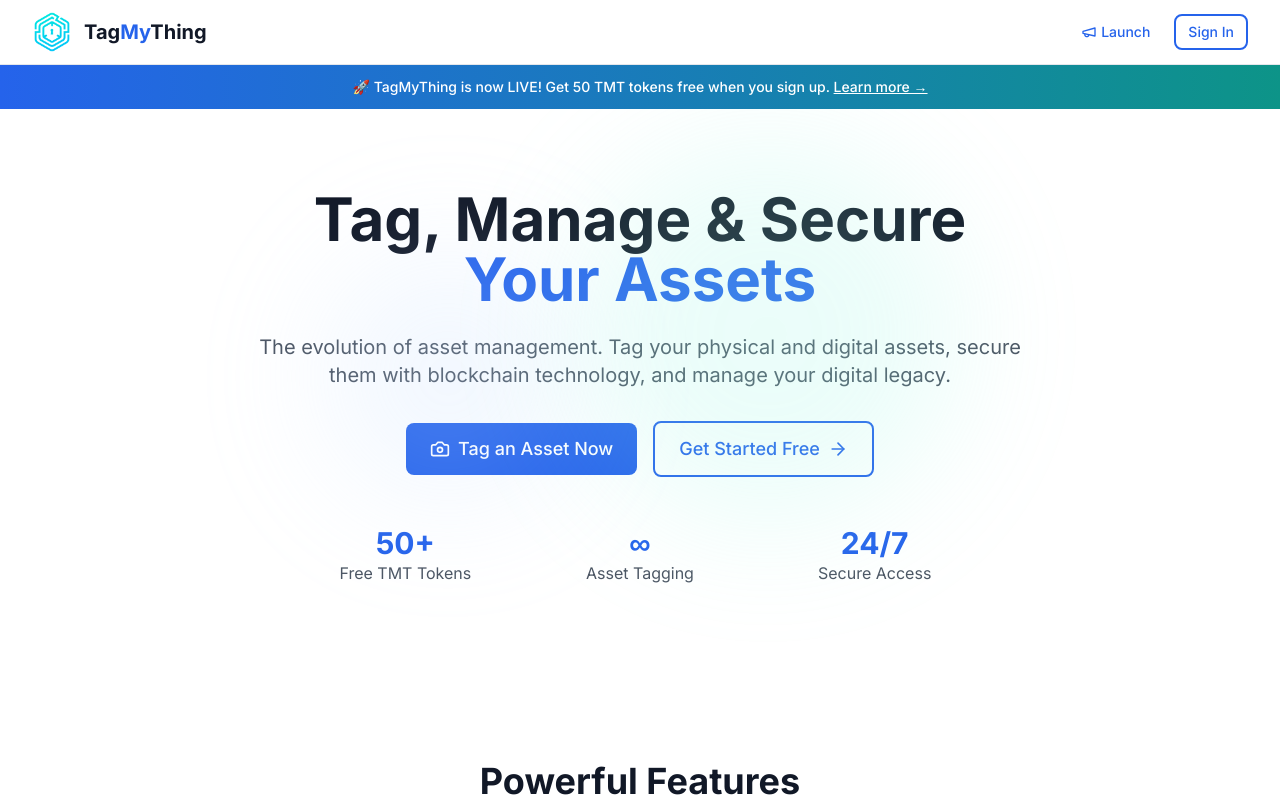
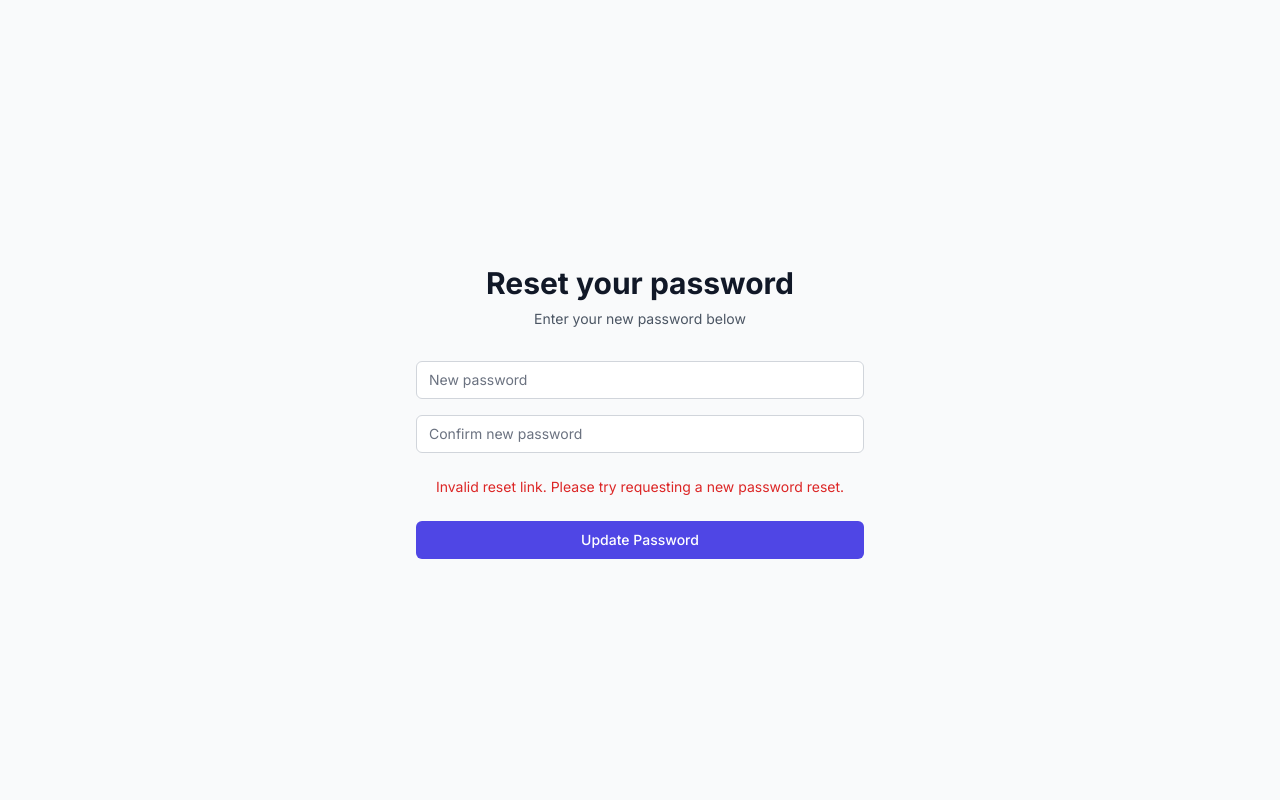
Before and after one commit to marshallepie/tag-my-thing, a React (Vite) app: page /reset-password in a window 1280 px wide. Before the commit this address led to /. Shown: the top 800 px of the page. Built offline with nearby package versions, Linux system fonts and the light colour scheme; no server answers.

Commit message:
Add Forgot Password and Reset Password pages; update routing in App

```diff
--- a/src/App.tsx
+++ b/src/App.tsx
@@ -4,6 +4,9 @@
 import { ProtectedRoute } from './components/auth/ProtectedRoute';
 import { ScrollToTop } from './components/layout/ScrollToTop';
 import { AuthCallback } from './pages/AuthCallback';
+import ForgotPassword from './pages/ForgotPassword';
+import ResetPassword from './pages/ResetPassword';
+
 
 // Lazy load all page components for better performance
 const Auth = React.lazy(() => import('./pages/Auth').then(module => ({ default: module.default || module.Auth })));
@@ -104,6 +107,9 @@
           <Route path="/business-auth" element={<Auth />} />
           <Route path="/influencer-signup" element={<InfluencerAuth />} />
           <Route path="/auth/callback" element={<AuthCallback />} />
+
+          <Route path="/forgot-password" element={<ForgotPassword />} />
+          <Route path="/reset-password" element={<ResetPassword />} />
 
           {/* Legal Pages */}
           <Route path="/privacy-policy" element={<PrivacyPolicy />} />
--- a/src/pages/Auth.tsx
+++ b/src/pages/Auth.tsx
@@ -1,5 +1,5 @@
 import React, { useState, useEffect } from 'react';
-import { Navigate, useNavigate, useLocation } from 'react-router-dom';
+import { Navigate, useNavigate, useLocation, Link } from 'react-router-dom';
 import { motion } from 'framer-motion';
 import { Building, Crown, Shield } from 'lucide-react';
 import { AuthForm } from '../components/auth/AuthForm';
@@ -260,6 +260,15 @@
         </motion.div>
       </div>
 
+      <div className="text-center mt-4">
+        <Link
+          to="/forgot-password"
+          className="text-indigo-600 hover:text-indigo-500 text-sm"
+        >
+          Forgot your password?
+        </Link>
+      </div>
+
       {/* Footer note for unified system */}
       {mode === 'signup' && !nokInviteEmail && (
         <motion.div
--- /dev/null
+++ b/src/pages/ForgotPassword.tsx
@@ -0,0 +1,100 @@
+import React, { useState } from 'react';
+import { supabase } from '../lib/supabase'; // Adjust path as needed
+import { Link } from 'react-router-dom';
+
+const ForgotPassword: React.FC = () => {
+  const [email, setEmail] = useState('');
+  const [loading, setLoading] = useState(false);
+  const [message, setMessage] = useState('');
+  const [error, setError] = useState('');
+
+  const handleSubmit = async (e: React.FormEvent<HTMLFormElement>): Promise<void> => {
+    e.preventDefault();
+    setLoading(true);
+    setError('');
+    setMessage('');
+
+    try {
+      const { error } = await supabase.auth.resetPasswordForEmail(email, {
+        redirectTo: `${window.location.origin}/reset-password`,
+      });
+
+      if (error) throw error;
+
+      setMessage('Check your email for the password reset link!');
+      setEmail(''); // Clear the form
+    } catch (error) {
+      setError(error.message);
+    } finally {
+      setLoading(false);
+    }
+  };
+
+  return (
+    <div className="min-h-screen flex items-center justify-center bg-gray-50 py-12 px-4 sm:px-6 lg:px-8">
+      <div className="max-w-md w-full space-y-8">
+        <div>
+          <h2 className="mt-6 text-center text-3xl font-extrabold text-gray-900">
+            Forgot your password?
+          </h2>
+          <p className="mt-2 text-center text-sm text-gray-600">
+            Enter your email address and we'll send you a link to reset your password.
+          </p>
+        </div>
+
+        <form className="mt-8 space-y-6" onSubmit={handleSubmit}>
+          <div>
+            <label htmlFor="email" className="sr-only">
+              Email address
+            </label>
+            <input
+              id="email"
+              name="email"
+              type="email"
+              autoComplete="email"
+              required
+              className="appearance-none rounded-md relative block w-full px-3 py-2 border border-gray-300 placeholder-gray-500 text-gray-900 focus:outline-none focus:ring-indigo-500 focus:border-indigo-500 focus:z-10 sm:text-sm"
+              placeholder="Email address"
+              value={email}
+              onChange={(e: React.ChangeEvent<HTMLInputElement>) => setEmail(e.target.value)}
+              disabled={loading}
+            />
+          </div>
+
+          {error && (
+            <div className="text-red-600 text-sm text-center">
+              {error}
+            </div>
+          )}
+
+          {message && (
+            <div className="text-green-600 text-sm text-center">
+              {message}
+            </div>
+          )}
+
+          <div>
+            <button
+              type="submit"
+              disabled={loading}
+              className="group relative w-full flex justify-center py-2 px-4 border border-transparent text-sm font-medium rounded-md text-white bg-indigo-600 hover:bg-indigo-700 focus:outline-none focus:ring-2 focus:ring-offset-2 focus:ring-indigo-500 disabled:opacity-50 disabled:cursor-not-allowed"
+            >
+              {loading ? 'Sending...' : 'Send Reset Link'}
+            </button>
+          </div>
+
+          <div className="text-center">
+            <Link
+              to="/login"
+              className="text-indigo-600 hover:text-indigo-500 text-sm"
+            >
+              Back to Login
+            </Link>
+          </div>
+        </form>
+      </div>
+    </div>
+  );
+};
+
+export default ForgotPassword;
--- /dev/null
+++ b/src/pages/ResetPassword.tsx
@@ -0,0 +1,137 @@
+import React, { useState, useEffect } from 'react';
+import { useNavigate, useSearchParams } from 'react-router-dom';
+import { supabase } from '../lib/supabase'; // Adjust path as needed
+
+const ResetPassword: React.FC = () => {
+  const [password, setPassword] = useState('');
+  const [confirmPassword, setConfirmPassword] = useState('');
+  const [loading, setLoading] = useState(false);
+  const [error, setError] = useState('');
+  const [searchParams] = useSearchParams();
+  const navigate = useNavigate();
+
+  useEffect(() => {
+    // Check if we have the necessary tokens in the URL
+    const accessToken = searchParams.get('access_token');
+    const refreshToken = searchParams.get('refresh_token');
+
+    if (!accessToken || !refreshToken) {
+      setError('Invalid reset link. Please try requesting a new password reset.');
+      return;
+    }
+
+    // Set the session with the tokens from the URL
+    supabase.auth.setSession({
+      access_token: accessToken,
+      refresh_token: refreshToken,
+    });
+  }, [searchParams]);
+
+  const handleSubmit = async (e: React.FormEvent<HTMLFormElement>): Promise<void> => {
+    e.preventDefault();
+    setError('');
+
+    // Validate passwords match
+    if (password !== confirmPassword) {
+      setError('Passwords do not match');
+      return;
+    }
+
+    // Validate password strength (adjust as needed)
+    if (password.length < 6) {
+      setError('Password must be at least 6 characters long');
+      return;
+    }
+
+    setLoading(true);
+
+    try {
+      const { error } = await supabase.auth.updateUser({
+        password: password
+      });
+
+      if (error) throw error;
+
+      // Success! Redirect to login
+      alert('Password updated successfully! Please log in with your new password.');
+      navigate('/login');
+    } catch (error) {
+      setError(error.message);
+    } finally {
+      setLoading(false);
+    }
+  };
+
+  return (
+    <div className="min-h-screen flex items-center justify-center bg-gray-50 py-12 px-4 sm:px-6 lg:px-8">
+      <div className="max-w-md w-full space-y-8">
+        <div>
+          <h2 className="mt-6 text-center text-3xl font-extrabold text-gray-900">
+            Reset your password
+          </h2>
+          <p className="mt-2 text-center text-sm text-gray-600">
+            Enter your new password below
+          </p>
+        </div>
+
+        <form className="mt-8 space-y-6" onSubmit={handleSubmit}>
+          <div className="space-y-4">
+            <div>
+              <label htmlFor="password" className="sr-only">
+                New Password
+              </label>
+              <input
+                id="password"
+                name="password"
+                type="password"
+                autoComplete="new-password"
+                required
+                className="appearance-none rounded-md relative block w-full px-3 py-2 border border-gray-300 placeholder-gray-500 text-gray-900 focus:outline-none focus:ring-indigo-500 focus:border-indigo-500 focus:z-10 sm:text-sm"
+                placeholder="New password"
+                value={password}
+                onChange={(e: React.ChangeEvent<HTMLInputElement>) => setPassword(e.target.value)}
+                disabled={loading}
+              />
+            </div>
+
+            <div>
+              <label htmlFor="confirmPassword" className="sr-only">
+                Confirm New Password
+              </label>
+              <input
+                id="confirmPassword"
+                name="confirmPassword"
+                type="password"
+                autoComplete="new-password"
+                required
+                className="appearance-none rounded-md relative block w-full px-3 py-2 border border-gray-300 placeholder-gray-500 text-gray-900 focus:outline-none focus:ring-indigo-500 focus:border-indigo-500 focus:z-10 sm:text-sm"
+                placeholder="Confirm new password"
+                value={confirmPassword}
+                onChange={(e: React.ChangeEvent<HTMLInputElement>) => setConfirmPassword(e.target.value)}
+                disabled={loading}
+              />
+            </div>
+          </div>
+
+          {error && (
+            <div className="text-red-600 text-sm text-center">
+              {error}
+            </div>
+          )}
+
+          <div>
+            <button
+              type="submit"
+              disabled={loading}
+              className="group relative w-full flex justify-center py-2 px-4 border border-transparent text-sm font-medium rounded-md text-white bg-indigo-600 hover:bg-indigo-700 focus:outline-none focus:ring-2 focus:ring-offset-2 focus:ring-indigo-500 disabled:opacity-50 disabled:cursor-not-allowed"
+            >
+              {loading ? 'Updating...' : 'Update Password'}
+            </button>
+          </div>
+        </form>
+      </div>
+    </div>
+  );
+};
+
+export default ResetPassword;
```
